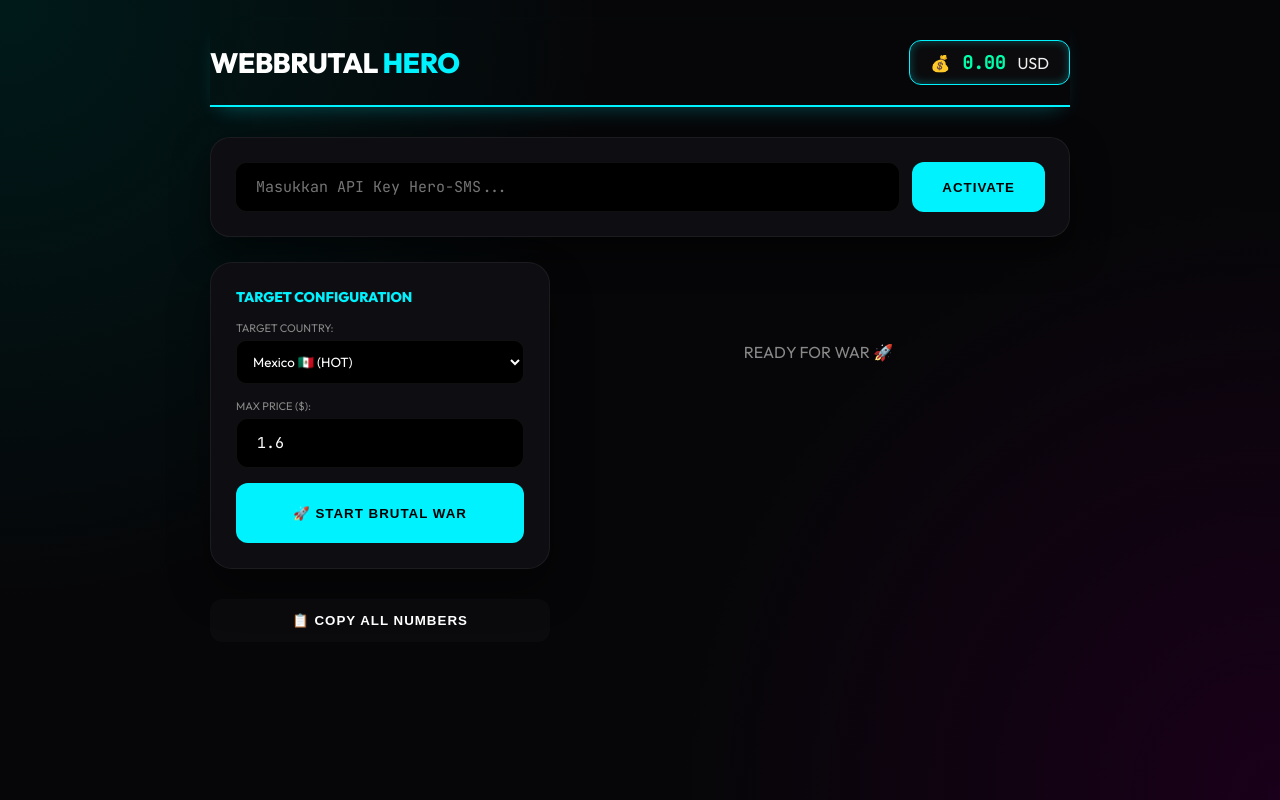
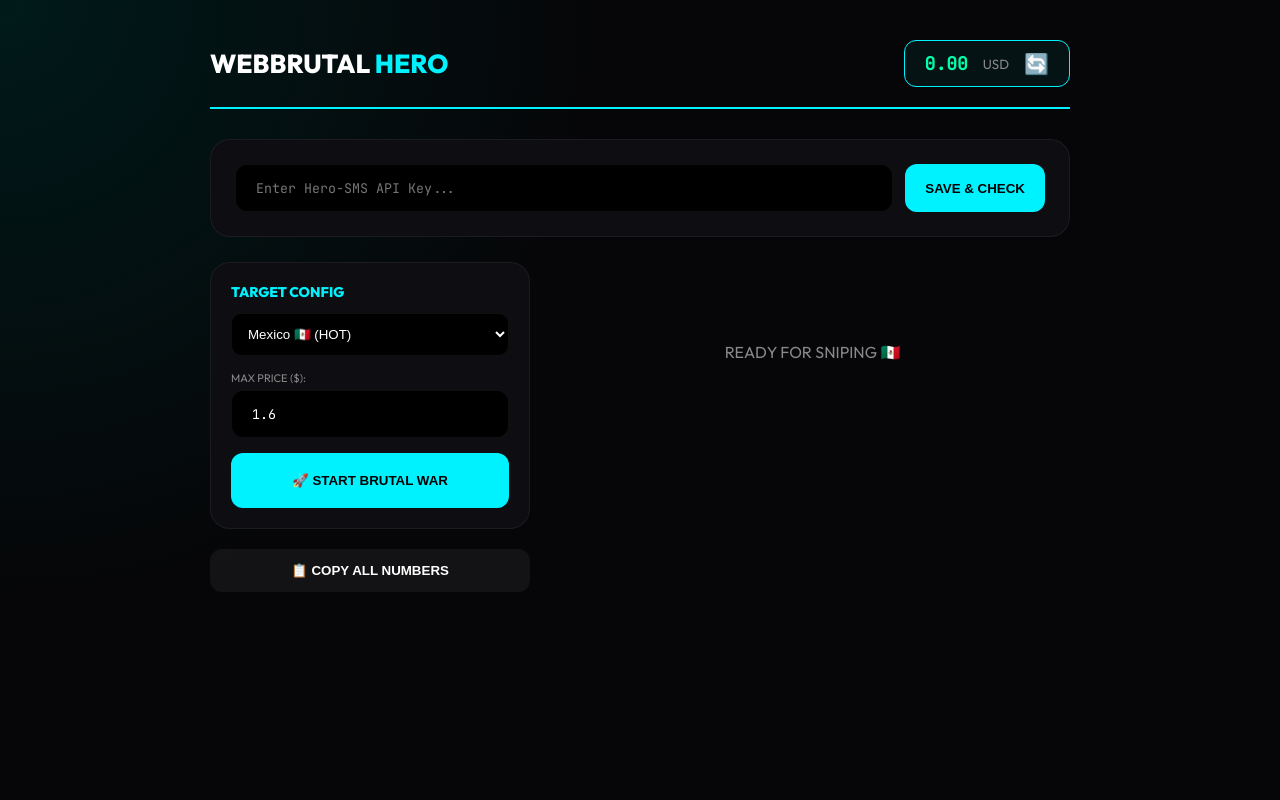
Before and after one commit to ahesss/webbrutalhero, a Flask app: page / in a window 1280 px wide. Run offline with Flask 3, Linux system fonts and the light colour scheme.

Commit message:
Initial: Mexico Special Brutal UI (.60)

```diff
--- a/templates/index.html
+++ b/templates/index.html
@@ -16,7 +16,6 @@
             --text-dim: #888888;
             --success: #00ffaa;
             --danger: #ff4d4d;
-            --glass: rgba(255, 255, 255, 0.02);
             --border: rgba(255, 255, 255, 0.06);
         }
 
@@ -25,10 +24,7 @@
             background-color: var(--bg);
             color: var(--text);
             font-family: 'Outfit', sans-serif;
-            overflow-x: hidden;
-            background-image:
-                radial-gradient(circle at 0% 0%, #001a1a 0%, transparent 40%),
-                radial-gradient(circle at 100% 100%, #1a001a 0%, transparent 40%);
+            background-image: radial-gradient(circle at 0% 0%, #001a1a 0%, transparent 40%);
             min-height: 100vh;
         }
 
@@ -41,25 +37,24 @@
             padding: 20px 0;
             border-bottom: 2px solid var(--accent);
             margin-bottom: 30px;
-            box-shadow: 0 10px 20px -10px var(--accent-glow);
         }
 
-        .logo { font-size: 28px; font-weight: 800; letter-spacing: -0.5px; color: #fff; text-transform: uppercase; }
+        .logo { font-size: 26px; font-weight: 800; text-transform: uppercase; color: #fff; }
         .logo span { color: var(--accent); }
 
         .balance-card {
-            background: var(--glass);
+            background: rgba(0, 242, 255, 0.05);
             padding: 10px 20px;
             border-radius: 12px;
             border: 1px solid var(--accent);
             display: flex;
             align-items: center;
-            gap: 12px;
+            gap: 15px;
             cursor: pointer;
-            transition: 0.3s;
-            box-shadow: inset 0 0 10px var(--accent-glow);
         }
         .balance-card span { color: var(--success); font-weight: 800; font-family: 'JetBrains Mono', monospace; font-size: 18px; }
+        .refresh-btn { font-size: 20px; transition: 0.3s; }
+        .refresh-btn:hover { transform: rotate(180deg); }
 
         .api-section {
             background: var(--panel);
@@ -69,7 +64,6 @@
             margin-bottom: 25px;
             display: flex;
             gap: 12px;
-            box-shadow: 0 15px 35px rgba(0,0,0,0.5);
         }
         input {
             flex: 1;
@@ -80,47 +74,28 @@
             color: #fff;
             outline: none;
             font-family: 'JetBrains Mono', monospace;
-            transition: 0.3s;
-            font-size: 15px;
         }
-        input:focus { border-color: var(--accent); box-shadow: 0 0 15px var(--accent-glow); }
 
         .btn {
-            padding: 14px 30px;
+            padding: 14px 20px;
             border-radius: 12px;
             border: none;
             cursor: pointer;
             font-weight: 800;
             transition: 0.3s;
-            display: flex;
-            align-items: center;
-            justify-content: center;
-            gap: 10px;
             text-transform: uppercase;
-            letter-spacing: 1px;
         }
         .btn-primary { background: var(--accent); color: #000; }
-        .btn-primary:hover { transform: scale(1.02); box-shadow: 0 0 25px var(--accent-glow); }
         .btn-stop { background: var(--danger); color: #fff; }
 
-        .main-grid {
-            display: grid;
-            grid-template-columns: 340px 1fr;
-            gap: 25px;
-        }
-
-        .controls {
-            display: flex;
-            flex-direction: column;
-            gap: 15px;
-        }
+        .main-grid { display: grid; grid-template-columns: 320px 1fr; gap: 25px; }
 
         .card {
             background: var(--panel);
-            padding: 25px;
-            border-radius: 22px;
+            padding: 20px;
+            border-radius: 20px;
             border: 1px solid var(--border);
-            box-shadow: 0 20px 40px rgba(0,0,0,0.4);
+            margin-bottom: 20px;
         }
 
         select {
@@ -132,42 +107,48 @@
             color: #fff;
             margin-bottom: 15px;
             outline: none;
-            font-family: 'Outfit', sans-serif;
         }
 
         .stats-box {
-            margin-top: 10px;
-            padding: 20px;
+            padding: 15px;
             background: #000;
-            border-radius: 16px;
-            border: 1px solid var(--border);
-            font-size: 15px;
+            border-radius: 12px;
+            font-size: 14px;
         }
-        .stats-box p { display: flex; justify-content: space-between; margin-bottom: 10px; }
-        .stats-box span { color: var(--accent); font-weight: 800; font-family: 'JetBrains Mono', monospace; }
+        .stats-box p { display: flex; justify-content: space-between; margin-bottom: 8px; }
+        .stats-box span { color: var(--accent); font-weight: 800; }
 
+        /* LIST NUMBER VERTICAL - GAK MENYAMPING */
         .orders-container {
             display: flex;
             flex-direction: column;
-            gap: 15px;
-            max-height: 75vh;
+            gap: 12px;
+            max-height: 80vh;
             overflow-y: auto;
-            padding-right: 8px;
+            width: 100%;
         }
+
         .order-item {
             background: var(--panel);
-            padding: 20px;
-            border-radius: 18px;
+            width: 100%; /* Full width box */
+            padding: 18px 25px;
+            border-radius: 16px;
             border: 1px solid var(--border);
             display: flex;
             justify-content: space-between;
             align-items: center;
+            border-left: 5px solid var(--accent);
             animation: slideIn 0.3s ease-out;
-            border-left: 5px solid var(--accent);
         }
-        @keyframes slideIn { from { opacity: 0; transform: translateX(20px); } to { opacity: 1; transform: translateX(0); } }
+        @keyframes slideIn { from { opacity: 0; transform: translateY(10px); } to { opacity: 1; transform: translateY(0); } }
 
-        .order-num { font-size: 22px; font-weight: 800; font-family: 'JetBrains Mono', monospace; color: #fff; cursor: pointer; }
+        .order-info { display: flex; flex-direction: column; gap: 4px; }
+        .order-num { font-size: 22px; font-weight: 800; font-family: 'JetBrains Mono', monospace; color: #fff; cursor: pointer; letter-spacing: 1px; }
+        .order-meta { font-size: 12px; color: var(--text-dim); }
+        .timer-val { color: var(--gold); font-size: 13px; font-weight: 600; }
+
+        .order-status { display: flex; flex-direction: column; align-items: flex-end; gap: 8px; }
+
         .otp-badge {
             background: var(--success);
             color: #000;
@@ -176,38 +157,38 @@
             font-weight: 900;
             font-family: 'JetBrains Mono', monospace;
             font-size: 24px;
+            box-shadow: 0 0 15px var(--success);
             cursor: pointer;
-            animation: pulse 1s infinite;
         }
-        @keyframes pulse { 0% { box-shadow: 0 0 0 0 rgba(0, 255, 170, 0.7); } 70% { box-shadow: 0 0 0 15px rgba(0, 255, 170, 0); } 100% { box-shadow: 0 0 0 0 rgba(0, 255, 170, 0); } }
 
         .btn-cancel {
             background: rgba(255, 77, 77, 0.1);
             color: var(--danger);
             border: 1px solid var(--danger);
-            padding: 6px 12px;
+            padding: 6px 14px;
             font-size: 11px;
             border-radius: 8px;
+            font-weight: 700;
+            cursor: pointer;
         }
+        .btn-cancel:disabled { opacity: 0.3; cursor: not-allowed; }
 
         .notif {
             position: fixed;
             bottom: 30px;
             right: 30px;
-            padding: 15px 30px;
+            padding: 15px 25px;
             border-radius: 12px;
             background: var(--accent);
             color: #000;
             font-weight: 800;
             transform: translateY(150px);
-            transition: 0.3s;
+            transition: 0.4s;
             z-index: 1000;
         }
         .notif.show { transform: translateY(0); }
 
-        .loading-ring { width: 24px; height: 24px; border: 3px solid rgba(0, 242, 255, 0.1); border-radius: 50%; border-top-color: var(--accent); animation: spin 1s linear infinite; }
-        @keyframes spin { to { transform: rotate(360deg); } }
-
+        @media (max-width: 768px) { .main-grid { grid-template-columns: 1fr; } }
     </style>
 </head>
 <body>
@@ -215,22 +196,21 @@
 <div class="container">
     <header>
         <div class="logo">WEBBRUTAL <span>HERO</span></div>
-        <div class="balance-card" onclick="updateBalance()">
-            💰 <span id="balance-val">0.00</span> USD
+        <div class="balance-card" id="balance-area">
+            <span id="balance-val">0.00</span> <small style="color:var(--text-dim)">USD</small>
+            <div class="refresh-btn" onclick="updateBalance()">🔄</div>
         </div>
     </header>
 
     <div class="api-section">
-        <input type="password" id="api-key" placeholder="Masukkan API Key Hero-SMS..." onchange="saveKey()">
-        <button class="btn btn-primary" onclick="updateBalance()">ACTIVATE</button>
+        <input type="password" id="api-key" placeholder="Enter Hero-SMS API Key..." onchange="saveKey()">
+        <button class="btn btn-primary" onclick="updateBalance()">SAVE & CHECK</button>
     </div>
 
     <div class="main-grid">
-        <div class="controls">
+        <div class="sidebar">
             <div class="card">
-                <h3 style="margin-bottom: 15px; font-size: 14px; color: var(--accent);">TARGET CONFIGURATION</h3>
-
-                <label style="font-size: 11px; color: var(--text-dim); margin-bottom: 5px; display: block;">TARGET COUNTRY:</label>
+                <h3 style="margin-bottom: 12px; font-size: 14px; color: var(--accent);">TARGET CONFIG</h3>
                 <select id="country-select">
                     <option value="vietnam" data-id="10" data-code="84" data-max="0.2">Vietnam 🇻🇳</option>
                     <option value="colombia" data-id="33" data-code="57" data-max="0.2">Colombia 🇨🇴</option>
@@ -238,25 +218,21 @@
                     <option value="mexico" data-id="54" data-code="52" data-max="1.6" selected>Mexico 🇲🇽 (HOT)</option>
                     <option value="brazil" data-id="73" data-code="55" data-max="1.5">Brazil 🇧🇷</option>
                 </select>
-
                 <label style="font-size: 11px; color: var(--text-dim); margin-bottom: 5px; display: block;">MAX PRICE ($):</label>
                 <input type="number" id="max-price" value="1.6" step="0.01" style="width: 100%; margin-bottom: 15px;">
-
-                <button id="start-btn" class="btn btn-primary" style="width: 100%; height: 60px;" onclick="toggleAutoBuy()">🚀 START BRUTAL WAR</button>
-
-                <div class="stats-box" id="stats-ui" style="display: none;">
-                    <p>STATUS: <span id="status-text" style="color: var(--success);">ULTRA BRUTAL</span></p>
+                <button id="start-btn" class="btn btn-primary" style="width: 100%; height: 55px;" onclick="toggleAutoBuy()">🚀 START BRUTAL WAR</button>
+                <div class="stats-box" id="stats-ui" style="display: none; margin-top: 15px;">
                     <p>ATTEMPTS: <span id="stat-att">0</span></p>
                     <p>FOUND: <span id="stat-found">0</span></p>
                     <p>SPEED: <span id="stat-speed">0.0</span>/s</p>
                 </div>
             </div>
-            <button class="btn" style="background: var(--glass); margin-top: 15px; width: 100%; color: #fff;" onclick="copyAll()">📋 COPY ALL NUMBERS</button>
+            <button class="btn" style="background: rgba(255,255,255,0.05); color: #fff; width: 100%;" onclick="copyAll()">📋 COPY ALL NUMBERS</button>
         </div>
 
-        <div class="orders-section">
+        <div class="content">
             <div class="orders-container" id="orders-list">
-                <div style="text-align: center; color: var(--text-dim); margin-top: 80px;">READY FOR WAR 🚀</div>
+                <div style="text-align: center; color: var(--text-dim); margin-top: 80px;">READY FOR SNIPING 🇲🇽</div>
             </div>
         </div>
     </div>
@@ -292,7 +268,7 @@
         if (res && res.includes('ACCESS_BALANCE')) {
             const b = res.split(':')[1];
             document.getElementById('balance-val').innerText = parseFloat(b).toFixed(2);
-            showNotif('BALANCE UPDATED: $' + b);
+            showNotif('Balance Refreshed: $' + b);
         }
     }
 
@@ -304,13 +280,13 @@
     }
 
     function toggleAutoBuy() {
-        if (!apiKey) { alert('Masukkan API Key!'); return; }
+        if (!apiKey) { alert('Enter API Key!'); return; }
         isRunning = !isRunning;
         const btn = document.getElementById('start-btn');
         const statsUi = document.getElementById('stats-ui');
 
         if (isRunning) {
-            btn.innerText = '🛑 STOP ACTION';
+            btn.innerText = '🛑 STOP BRUTAL WAR';
             btn.className = 'btn btn-stop';
             statsUi.style.display = 'block';
             resetStats();
@@ -336,7 +312,6 @@
     function startBrutalLoop() {
         const countrySelect = document.getElementById('country-select');
         const countryId = countrySelect.options[countrySelect.selectedIndex].getAttribute('data-id');
-        const countryCode = countrySelect.options[countrySelect.selectedIndex].getAttribute('data-code');
         const maxPrice = document.getElementById('max-price').value;
 
         const loop = setInterval(async () => {
@@ -344,27 +319,19 @@
             stats.att++;
             if (stats.att % 20 === 0) updateStatsUi();
 
-            doBuy(countryId, maxPrice, countryCode);
+            const res = await reqApi('getNumber', { service: 'wa', country: countryId, maxPrice: maxPrice });
+            if (res && res.includes('ACCESS_NUMBER')) {
+                const [_, id, num] = res.split(':');
+                stats.found++;
+                addOrder(id, num, maxPrice);
+                updateStatsUi();
+                new Audio('https://assets.mixkit.co/active_storage/sfx/2869/2869-preview.mp3').play().catch(()=>{});
+            }
         }, 5);
     }
 
-    async function doBuy(cId, mP, cCode) {
-        const res = await reqApi('getNumber', { service: 'wa', country: cId, maxPrice: mP });
-        if (res && res.includes('ACCESS_NUMBER')) {
-            const [_, id, num] = res.split(':');
-            stats.found++;
-            addOrder(id, num, mP, cCode);
-            updateStatsUi();
-            playAlert();
-        } else if (res && res.includes('NO_BALANCE')) {
-            isRunning = false;
-            toggleAutoBuy();
-            alert('SALDO HABIS!');
-        }
-    }
-
-    function addOrder(id, num, price, code) {
-        const order = { id, number: num, price, status: 'waiting', otp: '', time: Date.now(), code: code };
+    function addOrder(id, num, price) {
+        const order = { id, number: num, price, status: 'waiting', otp: '', time: Date.now() };
         orders.unshift(order);
         renderOrders();
     }
@@ -376,33 +343,56 @@
             <div class="order-item">
                 <div class="order-info">
                     <div class="order-num" onclick="copyText('${o.number}')">+${o.number}</div>
-                    <div class="order-meta">CODE: ${o.code} | $${o.price} | ID: ${o.id}</div>
+                    <div class="order-meta">ID: ${o.id} | $${o.price} | <span class="timer-val" id="timer-${o.id}">20:00</span></div>
                 </div>
                 <div class="order-status">
                     ${o.otp ? `<div class="otp-badge" onclick="copyText('${o.otp}')">${o.otp}</div>` :
                       o.status === 'waiting' ? `<div class="loading-ring"></div>` :
-                      `<span>${o.status.toUpperCase()}</span>`}
-                    ${o.status === 'waiting' ? `<button class="btn-cancel" onclick="cancelOrder('${o.id}')">CANCEL</button>` : ''}
+                      `<span style="color:var(--text-dim);font-weight:800">${o.status.toUpperCase()}</span>`}
+                    ${o.status === 'waiting' ? `<button class="btn-cancel" id="btn-can-${o.id}" onclick="cancelOrder('${o.id}')" disabled>WAITING (2m)</button>` : ''}
                 </div>
             </div>
         `).join('');
     }
 
+    // TIMER & OTP WATCHER (Fix: Timer & Cancel Button)
     setInterval(async () => {
+        const now = Date.now();
         const waiting = orders.filter(o => o.status === 'waiting');
+
         for (const o of waiting) {
+            // Update Timer
+            const el = Math.floor((now - o.time) / 1000);
+            const rem = 1200 - el;
+            const tEl = document.getElementById(`timer-${o.id}`);
+            if (tEl) {
+                if (rem <= 0) tEl.innerText = "EXPIRED";
+                else tEl.innerText = `${Math.floor(rem/60)}:${(rem%60).toString().padStart(2,'0')}`;
+            }
+
+            // Enable Cancel button after 2 mins (120s)
+            const cBtn = document.getElementById(`btn-can-${o.id}`);
+            if (cBtn && el >= 120) {
+                cBtn.disabled = false;
+                cBtn.innerText = "✕ CANCEL";
+                cBtn.style.background = "rgba(255, 77, 77, 0.2)";
+            } else if (cBtn) {
+                cBtn.innerText = `WAIT (${120 - el}s)`;
+            }
+
+            // Check OTP
             const res = await reqApi('getStatus', { id: o.id });
             if (res && res.includes('STATUS_OK')) {
                 const otp = res.split(':')[1];
                 o.status = 'done';
                 o.otp = otp;
                 renderOrders();
-                playAlert();
+                new Audio('https://assets.mixkit.co/active_storage/sfx/1435/1435-preview.mp3').play().catch(()=>{});
                 reqApi('setStatus', { id: o.id, status: 6 });
             }
-            if ((Date.now() - o.time) > 1200000) { o.status = 'expired'; renderOrders(); }
+            if (rem <= 0) { o.status = 'expired'; renderOrders(); }
         }
-    }, 4000);
+    }, 1000);
 
     async function cancelOrder(id) {
         const res = await reqApi('setStatus', { id, status: 8 });
@@ -410,6 +400,9 @@
             const o = orders.find(x => x.id === id);
             if (o) o.status = 'cancelled';
             renderOrders();
+            showNotif('ORDER CANCELLED');
+        } else {
+            showNotif('CANCEL FAILED');
         }
     }
 
@@ -418,8 +411,7 @@
         const t = orders.filter(o => o.status === 'waiting').map(o => o.number).join('\n');
         if (t) { navigator.clipboard.writeText(t); showNotif('ALL COPIED!'); }
     }
-
-    function playAlert() { new Audio('https://assets.mixkit.co/active_storage/sfx/2869/2869-preview.mp3').play().catch(()=>{}); }
+    setInterval(updateBalance, 60000);
 </script>
 </body>
 </html>
```
